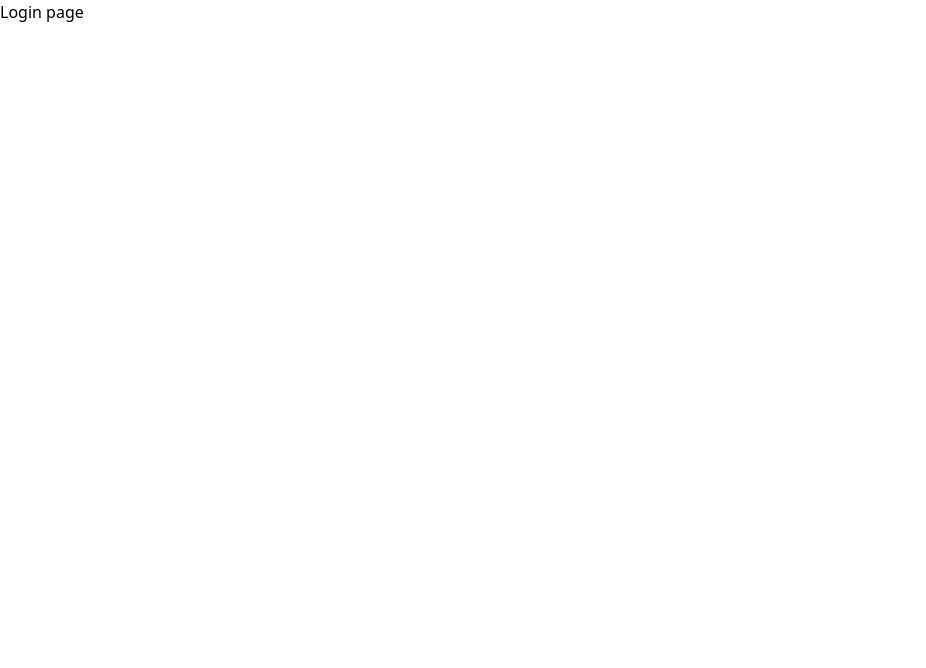
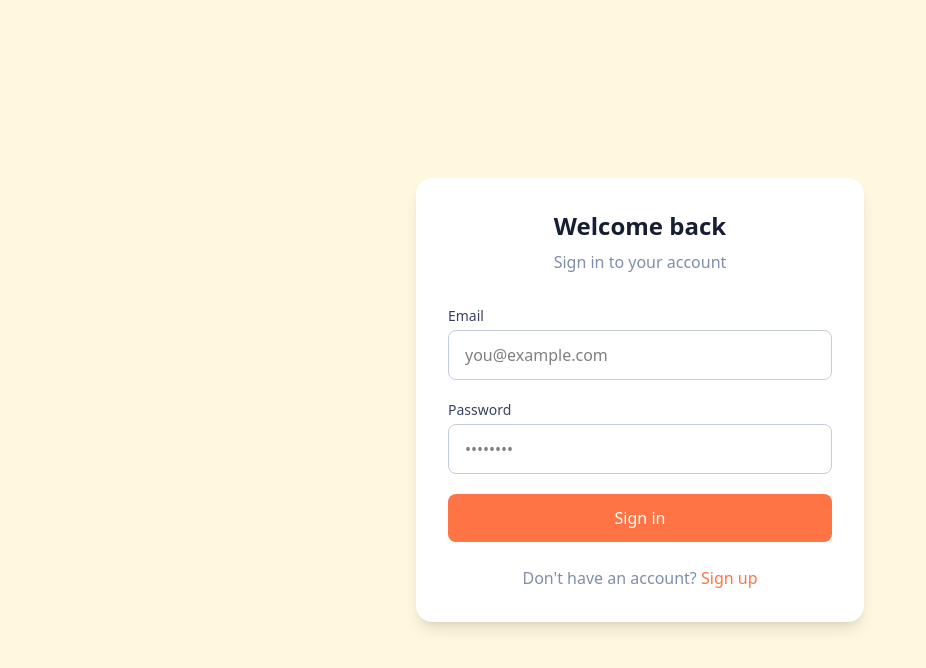
Before and after one commit to lzr247/project-x, a React app in the folder frontend/: page /login in a window 1280 px wide. Shown: the top 668 px of the page, without its empty margins (0-926 px from the left). Built offline with nearby package versions, Linux system fonts and the light colour scheme; no server answers; the HTML template or start-up script is replaced by a standard one.

Commit message:
FE - login page work.

```diff
--- a/frontend/src/pages/Login.tsx
+++ b/frontend/src/pages/Login.tsx
@@ -1,5 +1,134 @@
-function LoginPage() {
-  return <div>Login page</div>;
-}
+import { AxiosError } from "axios";
+import { useState } from "react";
+import { useForm } from "react-hook-form";
+import { Link, useNavigate } from "react-router-dom";
+import { login } from "../api/auth.api";
+import { useAuthStore } from "../store/auth.store";
+import type { LoginCredentials } from "../types";
+
+const LoginPage = () => {
+  const navigate = useNavigate();
+  const setAuth = useAuthStore((state) => state.setAuth);
+  const [error, setError] = useState<string | null>(null);
+  const [isLoading, setIsLoading] = useState(false);
+
+  const {
+    register,
+    handleSubmit,
+    formState: { errors },
+  } = useForm<LoginCredentials>();
+
+  const onSubmit = async (data: LoginCredentials) => {
+    setError(null);
+    setIsLoading(true);
+
+    try {
+      const response = await login(data);
+      setAuth(response.user, response.token);
+      navigate("/");
+    } catch (err: unknown) {
+      if (err instanceof AxiosError) {
+        setError(
+          err.response?.data?.message || "Login failed. Please try again."
+        );
+      } else {
+        setError("An unexpected error occured.");
+      }
+    } finally {
+      setIsLoading(false);
+    }
+  };
+
+  return (
+    <div className="min-h-screen bg-surface flex items-center justify-center p-4">
+      <div className="w-full max-w-md bg-white rounded-2xl shadow-lg p-8">
+        {/* Header */}
+        <div className="text-center mb-8">
+          <h1 className="text-2xl font-bold text-primary-900">Welcome back</h1>
+          <p className="text-primary-400 mt-2">Sign in to your account</p>
+        </div>
+
+        {/* Error message */}
+        {error && (
+          <div className="mb-4 p-3 bg-red-100 text-red-700 rounded-lg text-sm text-center">
+            {error}
+          </div>
+        )}
+
+        {/* Form */}
+        <form onSubmit={handleSubmit(onSubmit)} className="space-y-5">
+          {/* Email */}
+          <div>
+            <label className="block text-sm font-medium text-primary-700 mb-1">
+              Email
+            </label>
+            <input
+              type="email"
+              {...register("email", {
+                required: "Email is required",
+                pattern: {
+                  value: /^[^\s@]+@[^\s@]+\.[^\s@]+$/,
+                  message: "Invalid email address",
+                },
+              })}
+              className={`w-full px-4 py-3 rounded-lg border ${
+                errors.email ? "border-red-500" : "border-primary-200"
+              } focus:outline-none focus:ring-2 focus:ring-accent`}
+              placeholder="you@example.com"
+            />
+            {errors.email && (
+              <p className="mt-1 text-sm text-red-500">
+                {errors.email.message}
+              </p>
+            )}
+          </div>
+
+          {/* Password */}
+          <div>
+            <label className="block text-sm font-medium text-primary-700 mb-1">
+              Password
+            </label>
+            <input
+              type="password"
+              {...register("password", {
+                required: "Password is required",
+                minLength: {
+                  value: 6,
+                  message: "Password must be at least 6 characters",
+                },
+              })}
+              className={`w-full px-4 py-3 rounded-lg border ${
+                errors.password ? "border-red-500" : "border-primary-200"
+              } focus:outline-none focus:ring-2 focus:ring-accent`}
+              placeholder="••••••••"
+            />
+            {errors.password && (
+              <p className="mt-1 text-sm text-red-500">
+                {errors.password.message}
+              </p>
+            )}
+          </div>
+
+          {/* Submit */}
+          <button
+            type="submit"
+            disabled={isLoading}
+            className="cursor-pointer w-full py-3 bg-accent text-white font-medium rounded-lg hover:bg-accent-600 transition-colors disabled:opacity-50 disabled:cursor-not-allowed"
+          >
+            {isLoading ? "Signing in..." : "Sign in"}
+          </button>
+        </form>
+
+        {/* Footer */}
+        <p className="mt-6 text-center text-primary-400">
+          Don't have an account?{" "}
+          <Link to="/registration" className="text-accent hover:underline">
+            Sign up
+          </Link>
+        </p>
+      </div>
+    </div>
+  );
+};
 
 export default LoginPage;
```
